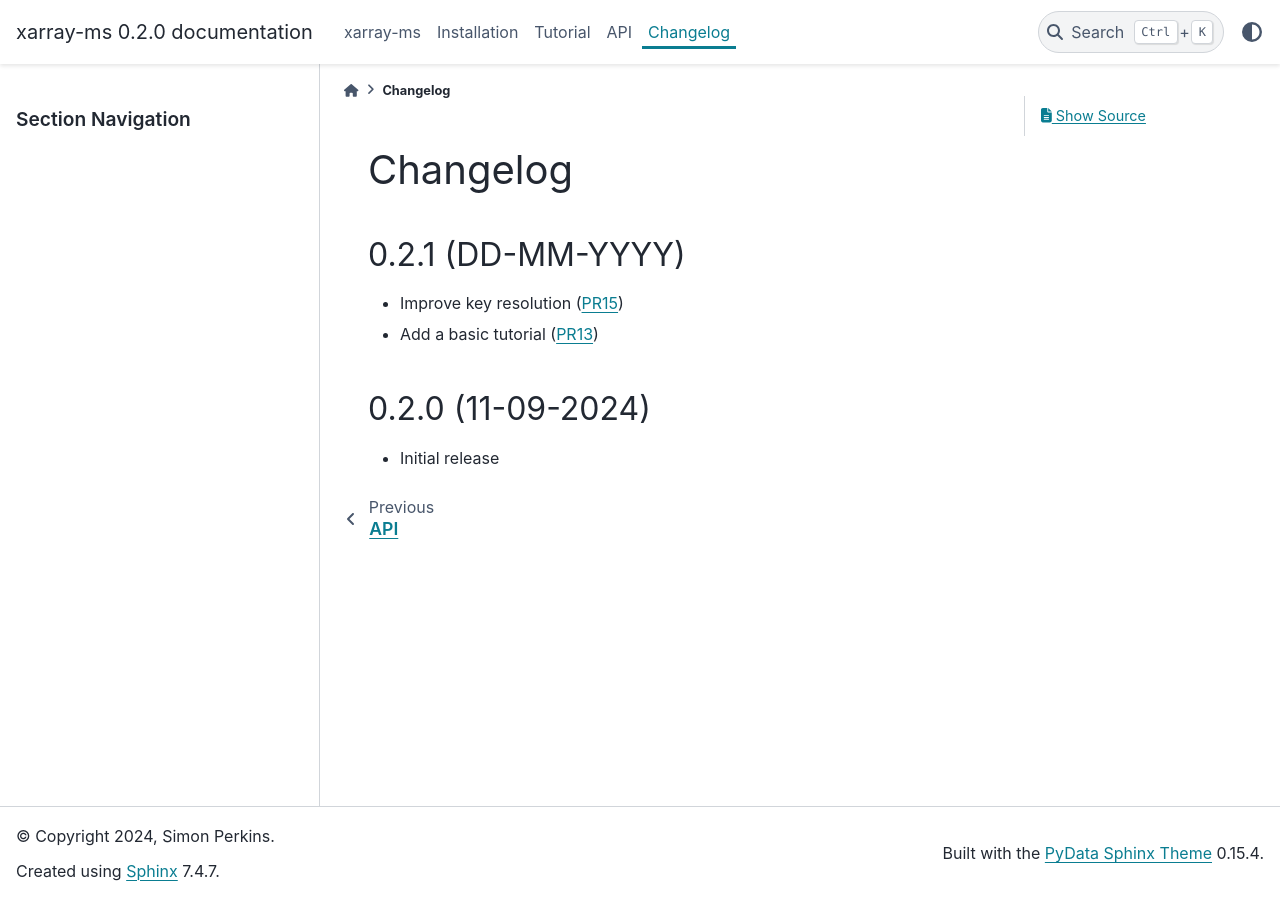
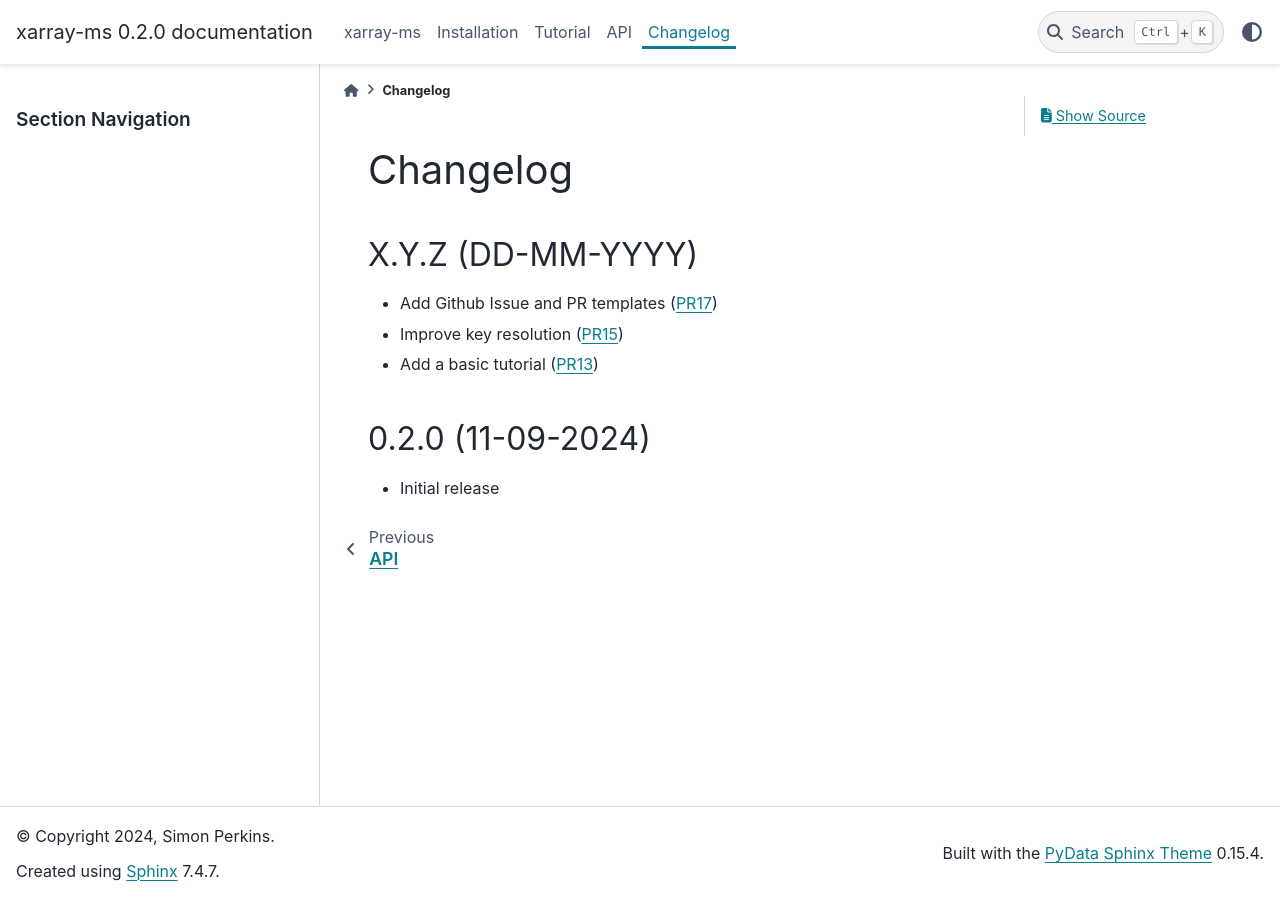
Before and after one commit to ratt-ru/xarray-ms, a Sphinx documentation site: the page built from doc/source/changelog.rst, in a window 1280 px wide. Built offline with Sphinx 7.4.7 and the PyData theme 0.15.4, drawn with Linux system fonts in a browser that asks for light colours.

Commit message:
[skip ci] Update changelog

```diff
--- a/doc/source/changelog.rst
+++ b/doc/source/changelog.rst
@@ -3,8 +3,9 @@
 Changelog
 =========
 
-0.2.1 (DD-MM-YYYY)
+X.Y.Z (DD-MM-YYYY)
 ------------------
+* Add Github Issue and PR templates (:pr:`17`)
 * Improve key resolution (:pr:`15`)
 * Add a basic tutorial (:pr:`13`)
 
```
